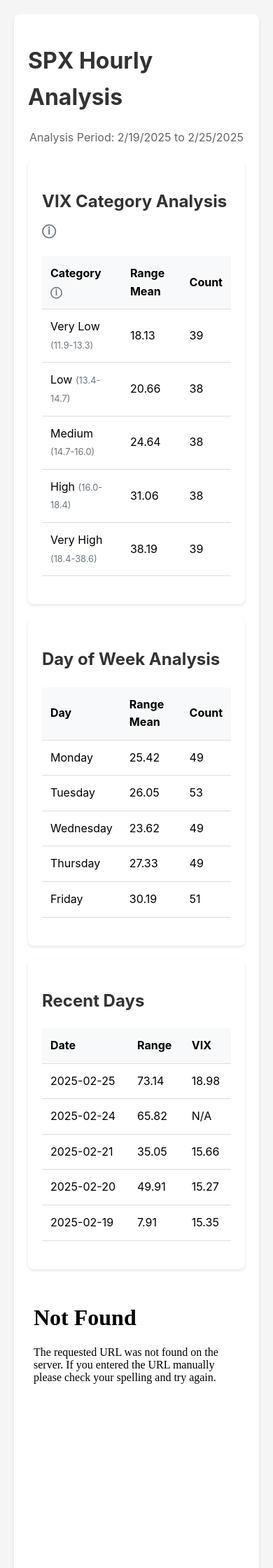
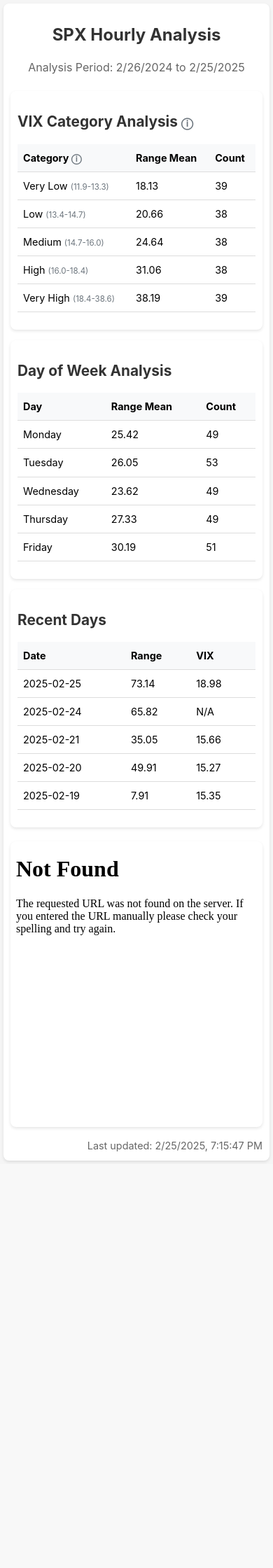
Before and after one commit to onlyspx/market-lens, a Python web app: template src/hourly_analysis/templates/index.html in a window 390 px wide. Shown: the top 2240 px of the page at 70% size. After the commit the page ends 1661 px from the top, so only its background shows below. Run offline with Jinja, Linux system fonts and the light colour scheme; the template is opened without the code that fills it, so the values that code supplies are empty; some libraries are stand-ins or nearby versions.

Commit message:
Make hourly analysis mobile-friendly
- Add responsive design for mobile devices
- Optimize table layouts for small screens
- Adjust chart height on mobile
- Improve touch targets and spacing
- Add sticky table headers
- Enhance readability on small screens

```diff
--- a/src/hourly_analysis/templates/index.html
+++ b/src/hourly_analysis/templates/index.html
@@ -6,60 +6,128 @@
     <title>SPX Hourly Analysis</title>
     <script src="https://cdn.plot.ly/plotly-latest.min.js"></script>
     <style>
+        /* Base styles */
         body {
             font-family: -apple-system, BlinkMacSystemFont, 'Segoe UI', Roboto, Oxygen, Ubuntu, Cantarell, sans-serif;
             line-height: 1.6;
             margin: 0;
-            padding: 20px;
+            padding: 10px;
             background-color: #f5f5f5;
         }
+
         .container {
             max-width: 1200px;
             margin: 0 auto;
             background-color: white;
-            padding: 20px;
+            padding: 15px;
             border-radius: 8px;
             box-shadow: 0 2px 4px rgba(0,0,0,0.1);
         }
-        h1, h2 {
+
+        h1 {
             color: #333;
+            margin-bottom: 15px;
+            font-size: 1.8em;
+            text-align: center;
+        }
+
+        h2 {
+            color: #333;
+            margin-bottom: 15px;
+            font-size: 1.3em;
+        }
+
+        .stats-grid {
+            display: grid;
+            grid-template-columns: repeat(auto-fit, minmax(280px, 1fr));
+            gap: 15px;
             margin-bottom: 20px;
         }
-        .stats-grid {
-            display: grid;
-            grid-template-columns: repeat(auto-fit, minmax(300px, 1fr));
-            gap: 20px;
-            margin-bottom: 30px;
-        }
+
         .stats-card {
             background-color: white;
-            padding: 20px;
+            padding: 15px;
             border-radius: 8px;
             box-shadow: 0 2px 4px rgba(0,0,0,0.1);
+            overflow-x: auto;
+            -webkit-overflow-scrolling: touch;
         }
+
         table {
             width: 100%;
             border-collapse: collapse;
-            margin-bottom: 20px;
+            margin-bottom: 15px;
+            min-width: 250px;
         }
+
         th, td {
-            padding: 12px;
+            padding: 10px;
             text-align: left;
             border-bottom: 1px solid #ddd;
         }
+
         th {
             background-color: #f8f9fa;
+            position: sticky;
+            top: 0;
+            z-index: 1;
         }
+
         .visualization {
-            margin-top: 30px;
+            margin-top: 20px;
             border-radius: 8px;
             overflow: hidden;
+            background-color: white;
+            box-shadow: 0 2px 4px rgba(0,0,0,0.1);
         }
+
         .last-updated {
             color: #666;
             font-size: 0.9em;
             text-align: right;
-            margin-top: 20px;
+            margin-top: 15px;
+        }
+
+        /* Mobile optimizations */
+        @media (max-width: 768px) {
+            body {
+                padding: 5px;
+            }
+
+            .container {
+                padding: 10px;
+                margin: 0;
+            }
+
+            h1 {
+                font-size: 1.5em;
+            }
+
+            .stats-grid {
+                grid-template-columns: 1fr;
+            }
+
+            .stats-card {
+                padding: 10px;
+            }
+
+            table {
+                font-size: 0.9em;
+            }
+
+            th, td {
+                padding: 8px;
+            }
+
+            .visualization iframe {
+                height: 400px !important;
+            }
+
+            /* Improve touch targets */
+            th, td, button, a {
+                min-height: 44px;
+                min-width: 44px;
+            }
         }
     </style>
 </head>
@@ -181,8 +249,8 @@
                     `Last updated: ${lastUpdated.toLocaleString()}`;
 
                 // Format and display date range
-                const startDate = new Date(data.recent_days[data.recent_days.length - 1].date);
-                const endDate = new Date(data.recent_days[0].date);
+                const startDate = new Date(data.date_range.start);
+                const endDate = new Date(data.date_range.end);
                 document.getElementById('dateRange').textContent =
                     `${startDate.toLocaleDateString()} to ${endDate.toLocaleDateString()}`;
 
```
Also changed, not shown: public/hourly/index.html (+82 -14 lines).
